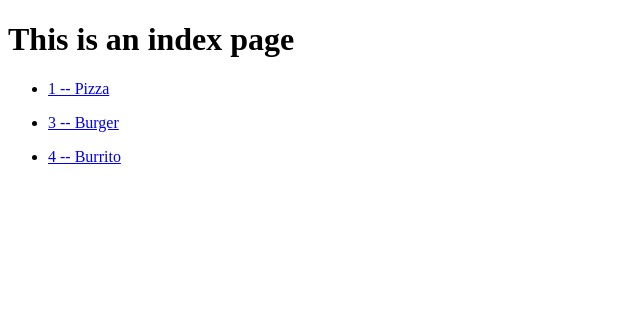
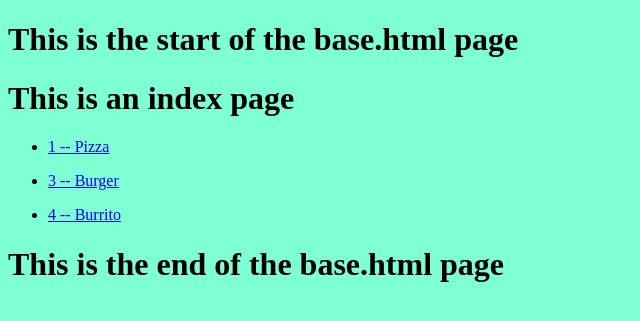
Before and after one commit to HarshThale/django_project_AMF, a Django app: page /food/home/ in a window 1280 px wide. Shown: the top 321 px of the page, without its empty margins (0-640 px from the left). Run offline with Django 4.2, Linux system fonts and the light colour scheme; data comes from the database, SQL or seed files in the repository.

Commit message:
commit:22

```diff
--- a/mysite/food/static/food/style.css
+++ b/mysite/food/static/food/style.css
@@ -0,0 +1,3 @@
+body{
+    background-color: aquamarine;
+}
--- /dev/null
+++ b/mysite/food/templates/food/base.html
@@ -0,0 +1,19 @@
+{% load static %}
+
+<!DOCTYPE html>
+<html lang="en">
+<head>
+    <meta charset="UTF-8">
+    <meta name="viewport" content="width=device-width, initial-scale=1.0">
+    <title>Document</title>
+    <link rel="stylesheet" href="{% static 'food/style.css' %}">
+</head>
+<body>
+    <h1>This is the start of the base.html page</h2>
+
+    {% block body %}
+    {% endblock %}
+
+    <h1>This is the end of the base.html page</h2>
+</body>
+</html>
--- a/mysite/food/templates/food/index.html
+++ b/mysite/food/templates/food/index.html
@@ -1,3 +1,5 @@
+{% extends 'food/base.html' %}
+
 <!DOCTYPE html>
 <html lang="en">
 <head>
@@ -6,16 +8,21 @@
     <title>Document</title>
 </head>
 <body>
+    {% block body %}
+
     <h1>This is an index page</h1>
 
     {% for item in itemlist %}
         <ul>
             <li>
-                <a href="{% url 'detail' item.id %}">
+                <a href="{% url 'food:detail' item.id %}">
                     {{ item.id }} -- {{ item.item_name }}
                 </a>
             </li>
         </ul>
     {% endfor %}
+
+    {% endblock %}
+
 </body>
 </html>
```
